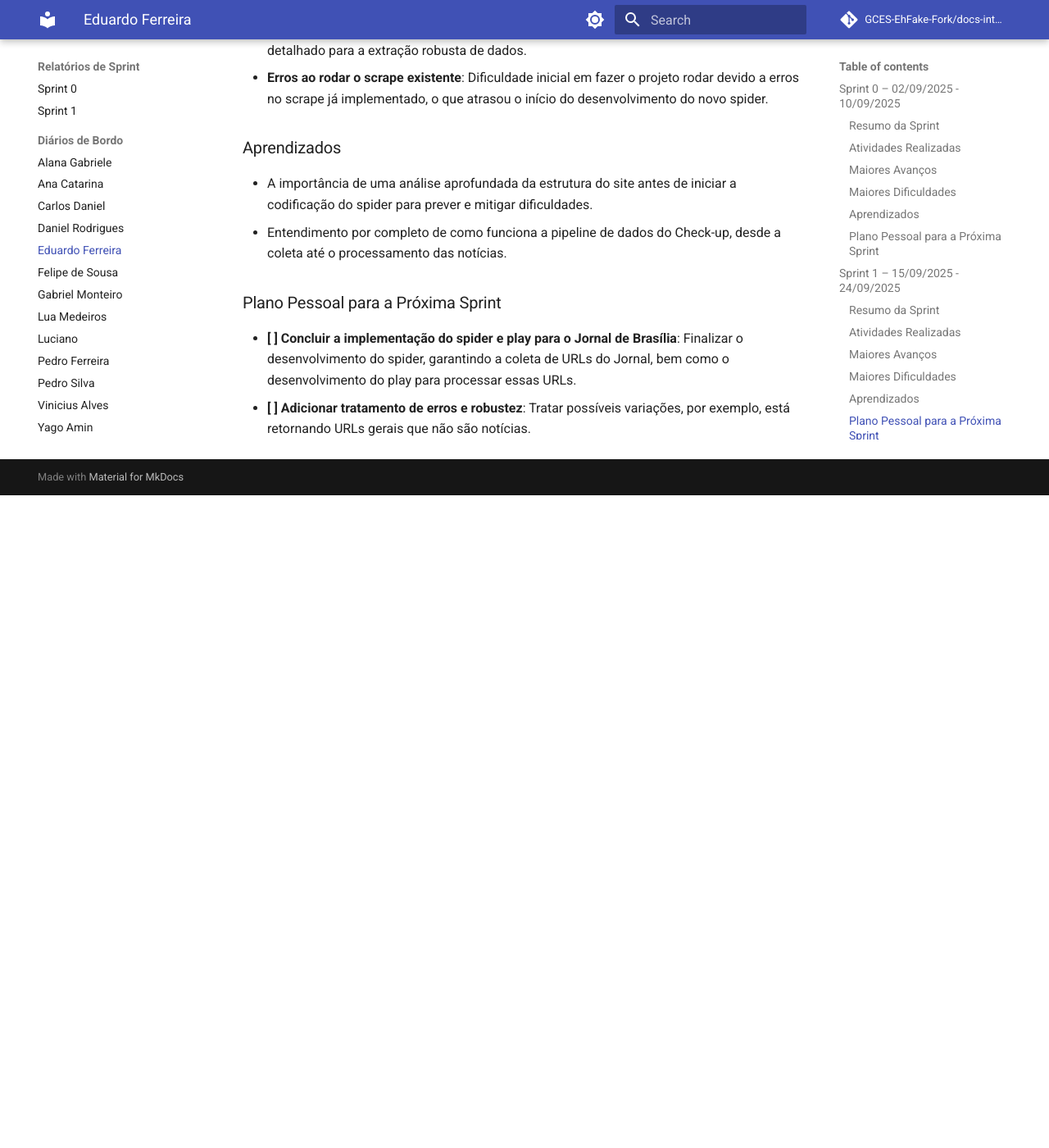
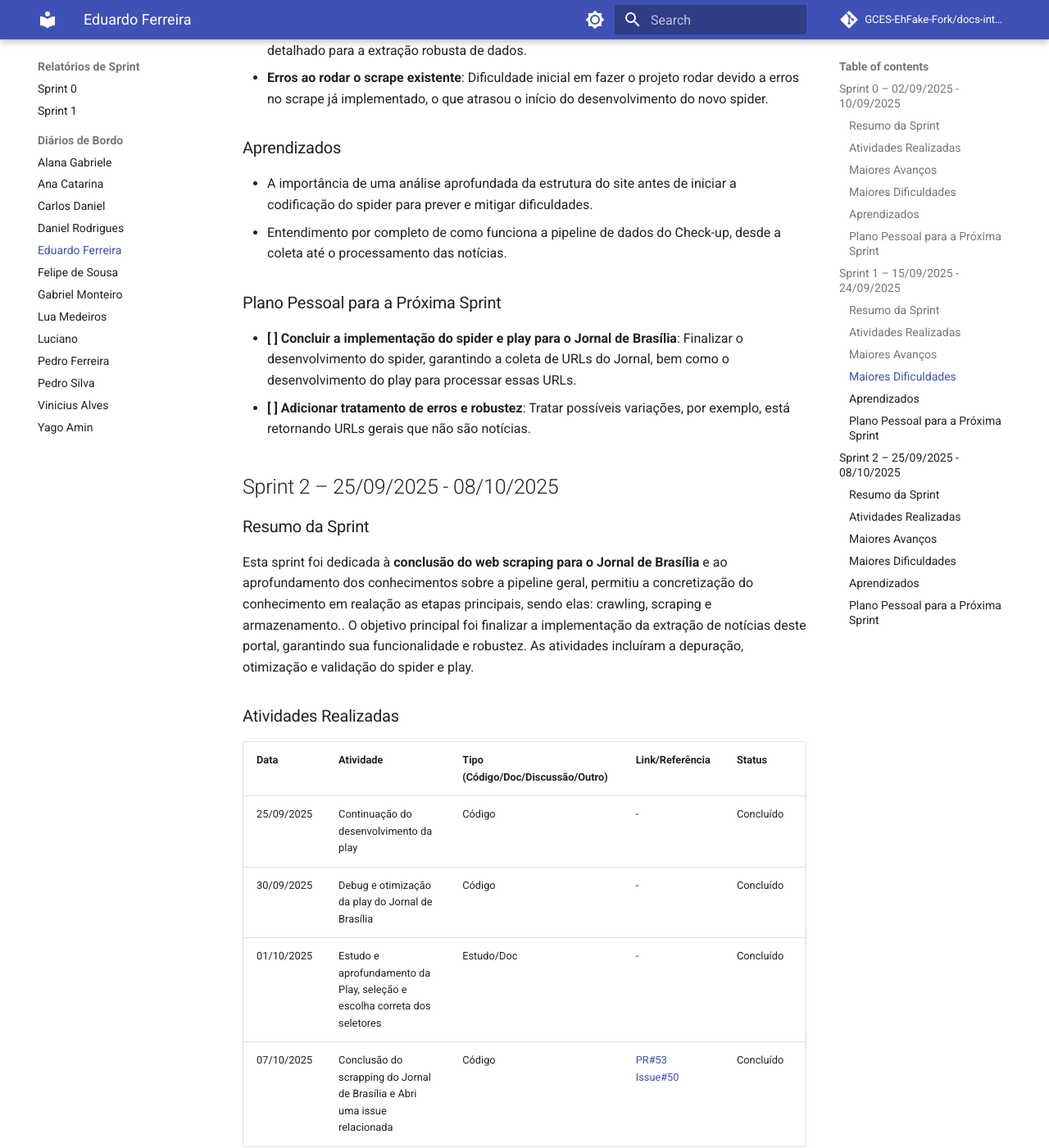
Before and after one commit to GCES-EhFake-Fork/docs-interno, an MkDocs documentation site: the page built from docs/diarios/diarioEduardo.md, in a window 1280 px wide and 1400 px high, scrolled down 3413 px. Shown: the whole window at 82% size. Built offline with MkDocs 1.6.1 and Material for MkDocs 9.7.7, drawn with Linux system fonts in a browser that asks for light colours; comment, search, counter and statistics services are not loaded; before the commit the page ends 4017 px from its top, so only the background shows below that; some of the changed text lies outside the part shown.

Commit message:
(docs): Adição diário de bordo Eduardo - Sprint 2

```diff
--- a/docs/diarios/diarioEduardo.md
+++ b/docs/diarios/diarioEduardo.md
@@ -81,3 +81,31 @@ Esta sprint foi dedicada ao **início da implementação de um novo web scraping
 ### Plano Pessoal para a Próxima Sprint
 *   **[ ] Concluir a implementação do spider e play para o Jornal de Brasília**: Finalizar o desenvolvimento do spider, garantindo a coleta de URLs do Jornal, bem como o desenvolvimento do play para processar essas URLs.
 *   **[ ] Adicionar tratamento de erros e robustez**: Tratar possíveis variações, por exemplo, está retornando URLs gerais que não são notícias.
+
+
+## Sprint 2 – 25/09/2025 - 08/10/2025
+
+### Resumo da Sprint
+Esta sprint foi dedicada à **conclusão do web scraping para o Jornal de Brasília** e ao aprofundamento dos conhecimentos sobre a pipeline geral, permitiu a concretização do conhecimento em realação as etapas principais, sendo elas: crawling, scraping e armazenamento.. O objetivo principal foi finalizar a implementação da extração de notícias deste portal, garantindo sua funcionalidade e robustez. As atividades incluíram a depuração, otimização e validação do spider e play.
+
+### Atividades Realizadas
+| Data | Atividade | Tipo (Código/Doc/Discussão/Outro) | Link/Referência | Status |
+|------------|-----------------------------------------------|-----------------------------------|-----------------------------------------------------|-----------|
+| 25/09/2025 | Continuação do desenvolvimento da play | Código | - | Concluído |
+| 30/09/2025 | Debug e otimização da play do Jornal de Brasília | Código | - | Concluído |
+| 01/10/2025 | Estudo e aprofundamento da Play, seleção e escolha correta dos seletores | Estudo/Doc | - | Concluído |
+| 07/10/2025 | Conclusão do scrapping do Jornal de Brasília e Abri uma issue relacionada | Código | [PR#53](https://github.com/EH-FAKE/check-up/pull/53)  [Issue#50](https://github.com/EH-FAKE/check-up/issues/50) | Concluído |
+
+### Maiores Avanços
+*   **Conclusão da play do Jornal de Brasília**: O play para o Jornal de Brasília foi finalizado, testado e validado, garantindo a extração completa dos dados das notícias (título, URL, corpo e descrição) usando as URLs coletadas.
+*   **Aprofundamento técnico**: Maior entendimento sobre o funcionamento e a integração das ferramentas Aplay e Spider no fluxo de trabalho.
+
+### Maiores Dificuldades
+*   Dificuldade na seleção dos seletores.
+
+### Aprendizados
+*   Aprofundamento no funcionamento e integração das etapas do scrapping, compreendendo melhor seus conceitos e aplicações.
+*   Reforço da importância da análise prévia da estrutura do site para o desenvolvimento eficiente de spiders.
+
+### Plano Pessoal para a Próxima Sprint
+*   **[ ] Iniciar o desenvolvimento de um novo portal**: Começar a análise e implementação do web scraping para um novo portal, aplicando os conhecimentos adquiridos.
```
